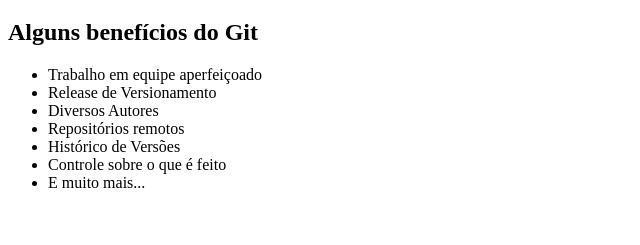
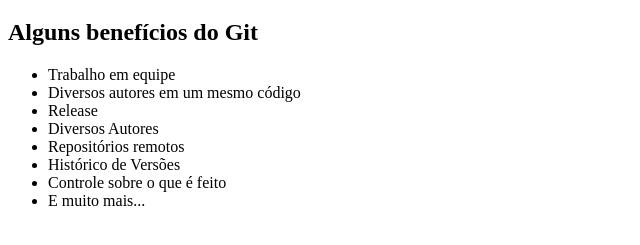
Before and after one commit to aa-abnerandrade/alura-git, a plain HTML site: page index.html in a window 1280 px wide. Shown: the part 61-306 px from the top of the page, without its empty margins (0-640 px from the left). Drawn offline with Linux system fonts and the light colour scheme.

Commit message:
Revert "Ajustes"
This reverts commit 9c403eee75ee951b682cdda55f5e1c5f1ed8cf05.

```diff
--- a/index.html
+++ b/index.html
@@ -11,8 +11,9 @@
     <h2>Alguns benefícios do Git</h2>
 
     <ul>
-        <li>Trabalho em equipe aperfeiçoado</li>
-        <li>Release de Versionamento</li>
+        <li>Trabalho em equipe</li>
+        <li>Diversos autores em um mesmo código</li>
+        <li>Release</li>
         <li>Diversos Autores</li>
         <li>Repositórios remotos</li>
         <li>Histórico de Versões</li>
```
